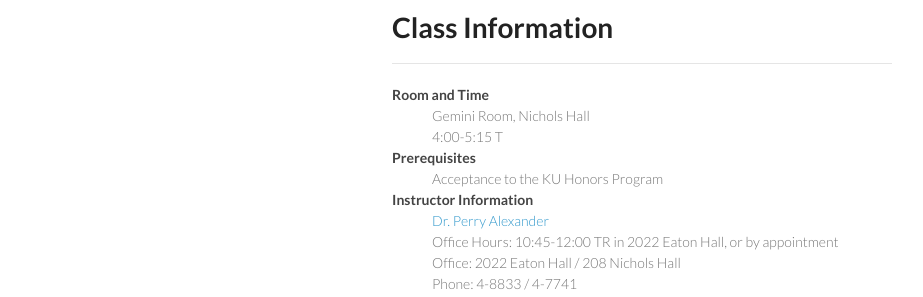
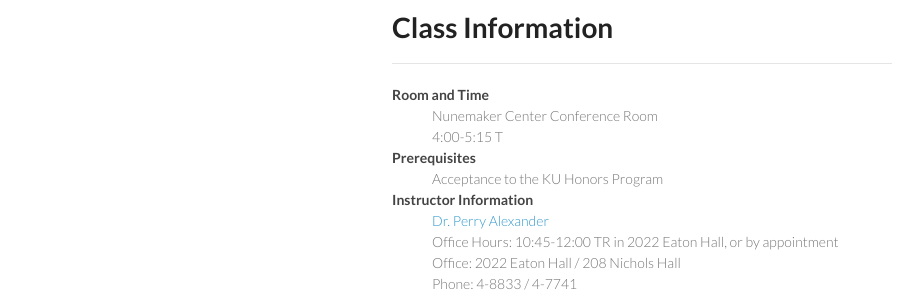
Before and after one commit to palexand/hnrs190, a Jekyll site: the page built from index.md, in a window 1280 px wide and 900 px high. Shown: the part 243-540 px from the top of the window, without its empty margins (178-1101 px from the left). Built offline with Jekyll 4.4.1, drawn with Linux system fonts in a browser that asks for light colours.

Commit message:
updating courwse data

```diff
--- a/_config.yml
+++ b/_config.yml
@@ -1,7 +1,7 @@
 baseurl: http://palexand.github.io/hnrs190/
 title: HNRS 190
 subtitle: Freshman Honors Tutorial
-where: Gemini Room, Nichols Hall
+where: Nunemaker Center Conference Room
 when: 4:00-5:15 T
 ohrs: 10:45-12:00 TR
 markdown: kramdown
```
